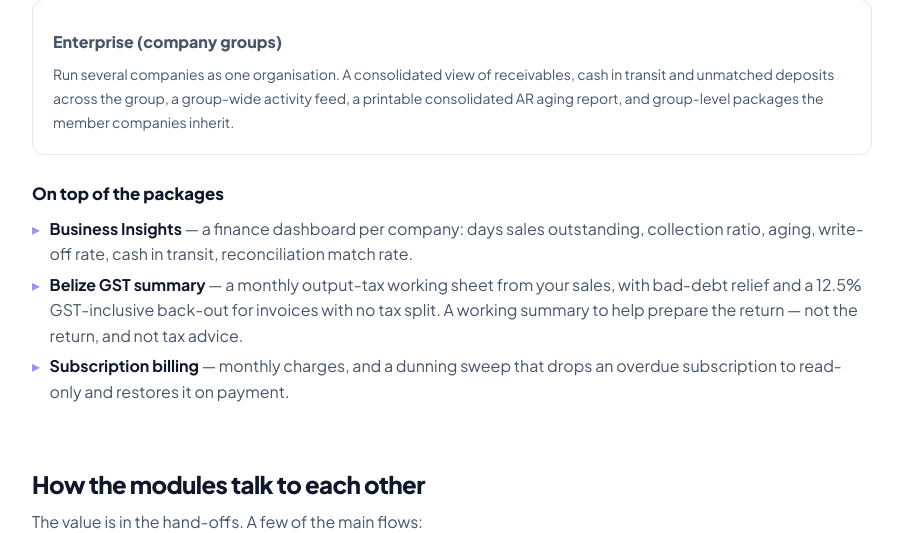
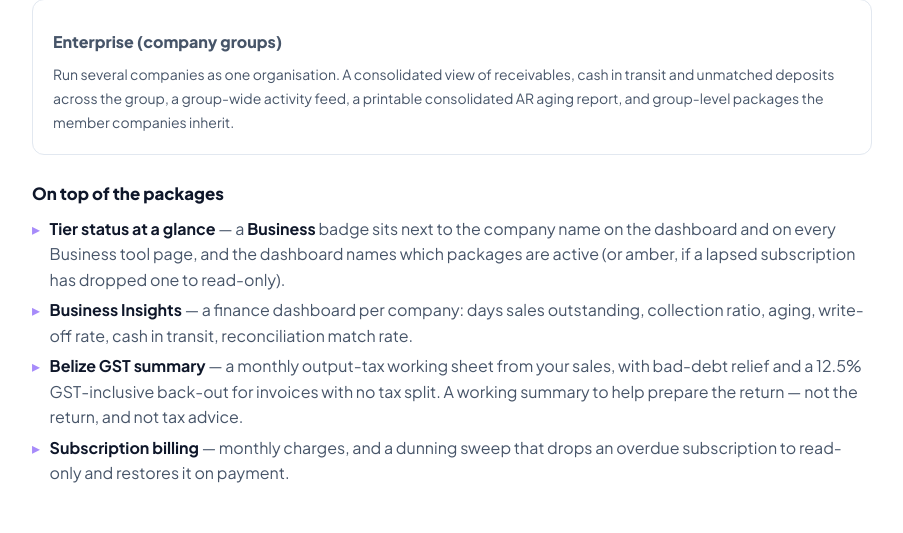
Before and after one commit to javangrantbz/centryk_suite, a PHP site: page /centryk/platform.php in a window 1280 px wide. Shown: the part 4970-5503 px from the top of the page, without its empty margins (328-1231 px from the left). Run offline with PHP 8.4, Linux system fonts and the light colour scheme; some libraries are stand-ins or nearby versions.

Commit message:
platform.php: note the Business tier badge
New "Tier status at a glance" item under "On top of the packages" — the
Business badge by the company name on the dashboard and tool pages, and
the active/paused package readout.

Co-Authored-By: Claude Sonnet 5 <noreply@anthropic.com>
Claude-Session: https://claude.ai/code/session_01DasUyLXX7SJGJ7Q6W5T1YZ

```diff
--- a/public/platform.php
+++ b/public/platform.php
@@ -336,6 +336,7 @@ $toc = [
 
         <h3>On top of the packages</h3>
         <ul>
+            <li><strong>Tier status at a glance</strong> — a <strong>Business</strong> badge sits next to the company name on the dashboard and on every Business tool page, and the dashboard names which packages are active (or amber, if a lapsed subscription has dropped one to read-only).</li>
             <li><strong>Business Insights</strong> — a finance dashboard per company: days sales outstanding, collection ratio, aging, write-off rate, cash in transit, reconciliation match rate.</li>
             <li><strong>Belize GST summary</strong> — a monthly output-tax working sheet from your sales, with bad-debt relief and a 12.5% GST-inclusive back-out for invoices with no tax split. A working summary to help prepare the return — not the return, and not tax advice.</li>
             <li><strong>Subscription billing</strong> — monthly charges, and a dunning sweep that drops an overdue subscription to read-only and restores it on payment.</li>
```
